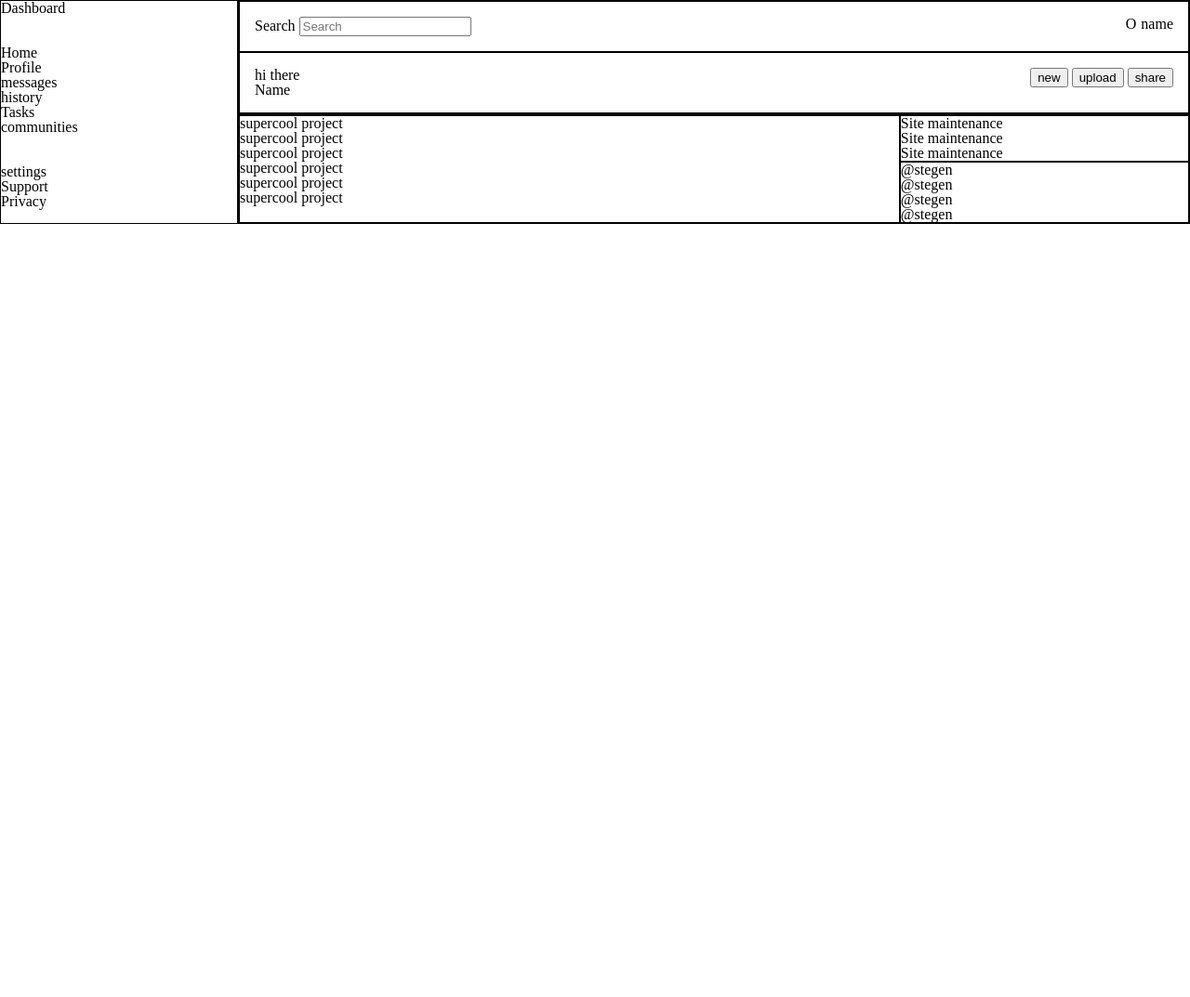
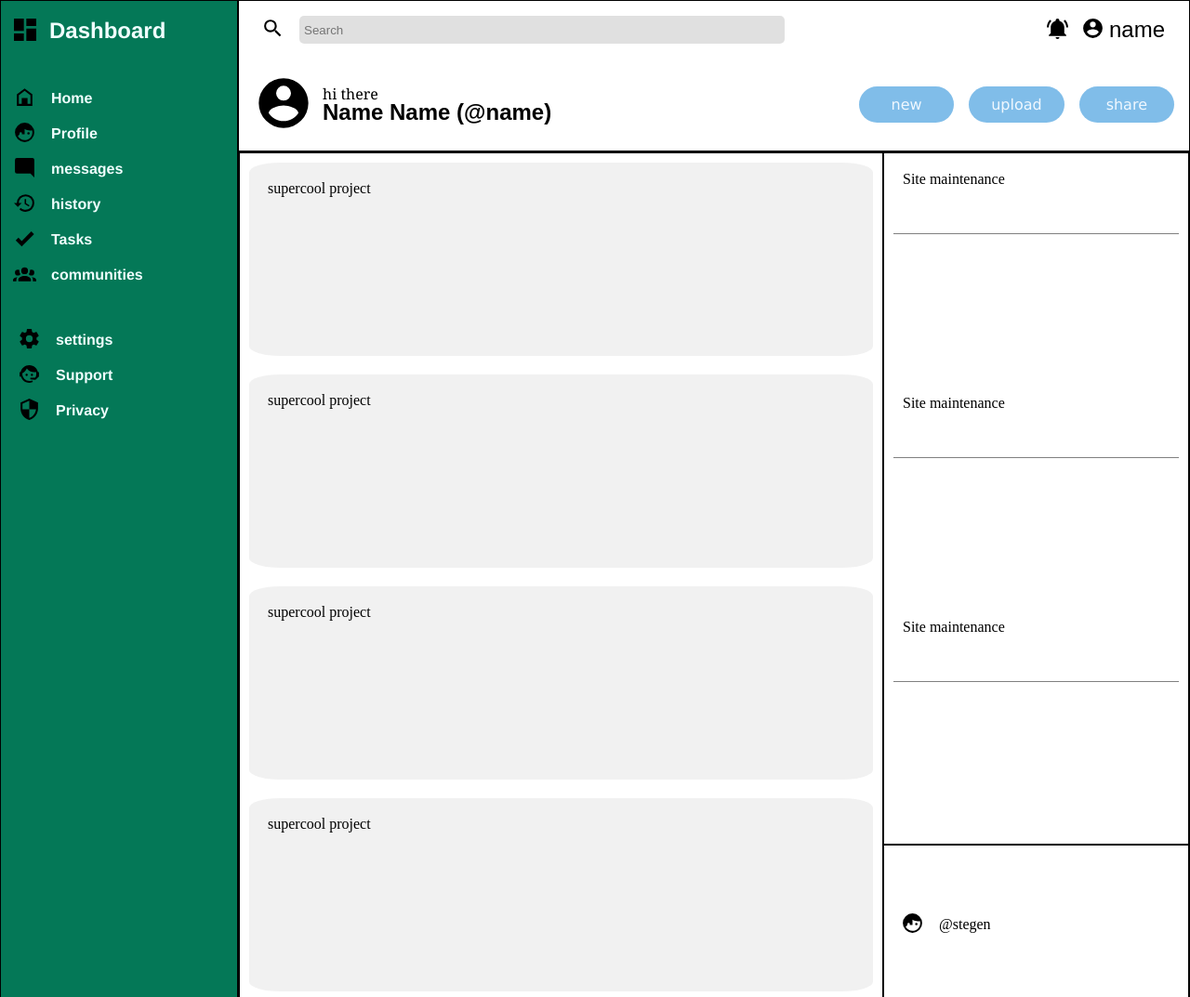
Before and after one commit to nazalnihad/admin_dashboard, a plain HTML site: page index.html in a window 1280 px wide. Shown: the top 1073 px of the page at 93% size. Before the commit the page ends 800 px from the top, so only its background shows below. Drawn offline with Linux system fonts and the light colour scheme.

Commit message:
basic works done , bit more styling and content addition to do

```diff
--- a/index.html
+++ b/index.html
@@ -11,23 +11,31 @@
     <header>
       <div class="search_part">
         <div class="search_bar">
-          <label for="search">Search</label>
+          <label for="search" class="icons">
+            <img src="icons/search.svg" alt="search-icon" />
+          </label>
           <input type="text" placeholder="Search" name="search" id="search" />
         </div>
         <div class="notification">
-          <div class="icon">O</div>
+          <div class="icons">
+            <img src="icons/notification.svg" alt="notification-icon" />
+          </div>
           <div class="account">
-            <div class="profile"></div>
-            <span>name</span>
+            <div class="profile icons">
+              <img src="icons/search_avatar.svg" alt="user-avatar" />
+            </div>
+            <span id="user_name">name</span>
           </div>
         </div>
       </div>
       <div class="intro">
         <div class="intro_left">
-          <div class="profile_logo"></div>
+          <div class="profile_logo">
+            <img src="icons/search_avatar.svg" alt="" />
+          </div>
           <div class="profile_intro">
             <p>hi there</p>
-            <h2>Name</h2>
+            <span>Name Name (@name)</span>
           </div>
         </div>
         <div class="intro_right">
@@ -40,46 +48,66 @@
 
     <div class="sidebar">
       <div class="logo">
-        <div class="sidebar_logo"></div>
-        <h2>Dashboard</h2>
+        <div class="sidebar_logo">
+          <img src="icons/view-dashboard.svg" />
+        </div>
+        <p>Dashboard</p>
       </div>
       <div class="navigation">
         <div class="dashboard_option">
-          <div class="icons"></div>
+          <div class="icons">
+            <img src="icons/home-icon.svg" alt="home-icon" />
+          </div>
           <div class="label">Home</div>
         </div>
         <div class="dashboard_option">
-          <div class="icons"></div>
+          <div class="icons">
+            <img src="icons/profile.svg" alt="profile-icon" />
+          </div>
           <div class="label">Profile</div>
         </div>
         <div class="dashboard_option">
-          <div class="icons"></div>
+          <div class="icons">
+            <img src="icons/message.svg" alt="message-icon" />
+          </div>
           <div class="label">messages</div>
         </div>
         <div class="dashboard_option">
-          <div class="icons"></div>
+          <div class="icons">
+            <img src="icons/history.svg" alt="history-icon" />
+          </div>
           <div class="label">history</div>
         </div>
         <div class="dashboard_option">
-          <div class="icons"></div>
+          <div class="icons">
+            <img src="icons/task.svg" alt="task-icon" />
+          </div>
           <div class="label">Tasks</div>
         </div>
         <div class="dashboard_option">
-          <div class="icons"></div>
+          <div class="icons">
+            <img src="icons/community.svg" alt="community-icon" />
+          </div>
           <div class="label">communities</div>
         </div>
       </div>
       <div class="settings">
         <div class="setting_option">
-          <div class="icon"></div>
+          <div class="icons">
+            <img src="icons/settings.svg" alt="settings-icon" />
+          </div>
           <div class="label">settings</div>
         </div>
         <div class="setting_option">
-          <div class="icon"></div>
+          <div class="icons">
+            <img src="icons/support.svg" alt="support-icon" />
+          </div>
           <div class="label">Support</div>
         </div>
         <div class="setting_option">
-          <div class="icon"></div>
+          <div class="icons">
+            <img src="icons/privacy.svg" alt="privacy-icon" />
+          </div>
           <div class="label">Privacy</div>
         </div>
       </div>
@@ -142,6 +170,7 @@
           </div>
         </div>
       </div>
+
       <div class="announcments">
         <div class="announcment">
           <h2>Site maintenance</h2>
@@ -156,30 +185,39 @@
           <p></p>
         </div>
       </div>
+
       <div class="trendings">
         <div class="trending">
-          <div class="icon"></div>
+          <div class="icons">
+            <img src="icons/profile.svg" alt="" />
+          </div>
           <div class="trending_label">
             <h3>@stegen</h3>
             <p></p>
           </div>
         </div>
         <div class="trending">
-          <div class="icon"></div>
+          <div class="icons">
+            <img src="icons/profile.svg" alt="" />
+          </div>
           <div class="trending_label">
             <h3>@stegen</h3>
             <p></p>
           </div>
         </div>
         <div class="trending">
-          <div class="icon"></div>
+          <div class="icons">
+            <img src="icons/profile.svg" alt="" />
+          </div>
           <div class="trending_label">
             <h3>@stegen</h3>
             <p></p>
           </div>
         </div>
         <div class="trending">
-          <div class="icon"></div>
+          <div class="icons">
+            <img src="icons/profile.svg" alt="" />
+          </div>
           <div class="trending_label">
             <h3>@stegen</h3>
             <p></p>
--- a/style.css
+++ b/style.css
@@ -34,6 +34,15 @@ main{
 	display: grid;
 	grid-template-columns: 1fr 4fr;
 }
+html,
+body {
+  height: 100%;
+}
+
+/* -------------------------------- */
+/* header */
+/* -------------------------------- */
+
 header{
 	grid-column: 2/5;
 	grid-row: 1/2;
@@ -42,22 +51,138 @@ header{
 .search_part,.intro{
 	display: flex;
 	justify-content: space-between;
+	align-items: center;
 	padding: 1rem;
-	border: 1px solid black;
-
+	/* border: 1px solid black; */
+}
+.search_bar{
+	display: flex;
+	align-items: center;
+	gap: 1rem;
+}
+.search_bar input{
+	padding: 5px;
+	width: 40vw;
+	height: 2.5vh;
+	border-radius: 5px;
+	border: 1px none;
+	background-color: rgba(210, 210, 210, 0.686);
+}
+.account{
+	display: flex;
+	align-items: center;
+	gap: 5px;
+}
+.account span{
+	font-size: 1.5rem;
+	font-family: Arial, Helvetica, sans-serif;
 }
 header .notification{
 	display: flex;
+	align-items: center;
 	gap: 5px;
+	padding-right: 10px;
 }
+
+.intro_left{
+	display: flex;
+	align-items: center;
+	gap: 10px;
+}
+.intro_left .profile_logo{
+	width: 4rem;
+}
+.profile_intro p{
+	font-size: 1rem;
+	font-family:Cambria, Cochin, Georgia, Times, 'Times New Roman', serif;
+}
+.profile_intro span{
+	font-size: 1.5rem;
+	font-weight: bold;
+	font-family:Arial, Helvetica, sans-serif
+}
+.intro_right{
+	display: flex;
+	gap: 1rem;
+	align-items: center;
+}
+.intro_right button{
+	font-size: 1rem;
+	width: 8vw;
+	border-radius: 20px;
+	border: none;
+	padding: 10px;
+	background-color:rgba(123, 187, 233, 0.956);
+	color: aliceblue;
+	font-weight:500;
+	font-family:Verdana, Geneva, Tahoma, sans-serif;
+	cursor: pointer;
+}
+/* ---------------------------------------------------------- */
+
+
+/* -------------------------------- */
+/* sidebar */
+/* -------------------------------- */
+
 .sidebar{
+	/* padding: 10px; */
 	grid-column: 1/2;
 	grid-row: 1/5;
 	border: 1px solid black;
 	display: flex;
 	flex-direction: column;
 	gap: 2rem;
+	background-color: #047857;
+	font-family: Helvetica, sans-serif;
+	font-weight: bold;
+	color: azure;
+
 }
+.logo{
+	padding-top: 10px;
+	display: flex;
+	align-items: center;
+}
+.logo p{
+	font-size: 1.5rem;
+	padding: 10px;
+	display: flex;
+	align-items: center;
+}
+.sidebar_logo{
+	width: 2rem;
+	padding-left: 10px;
+}
+.dashboard_option{
+	display: flex;
+	align-items: center;
+	gap: 1rem;
+	padding: 5px;
+}
+.setting_option{
+	display: flex;
+	align-items: center;
+	gap: 1rem;
+	padding-left: 10px;
+	padding-top: 5px;
+	padding-bottom: 5px;
+	/* padding: 5px; */
+}
+.dashboard_option:hover,.setting_option:hover{
+	background-color: #6eb4b4b2;
+	cursor: pointer;
+}
+.icons img{
+	width: 25px;
+	padding-left:0.5rem ;
+}
+/* ------------------------------------------------------ */
+
+
+/* ------------------------------------------------------- */
+/* Main content */
+/* -------------------------------------------------------- */
 .content{
 	grid-column: 2/5;
 	grid-row: 2/5;
@@ -65,17 +190,53 @@ header .notification{
 	display: grid;
 }
 .projects{
+	display: grid;
+	grid-template-columns: repeat(auto-fit, minmax(350px, 1fr));
+	gap: 20px;
+	padding: 10px;
 	grid-column: 1/4;
 	grid-row: 1/5;
 	border: 1px solid black;
 }
+  .project {
+	background-color: #f1f1f1;
+	width: auto;
+	height: 21vh;
+	padding: 20px;
+	border-radius: 5%;
+  }
+
+/* ---------------------------------------------------------- */
+
+/* --------------------------------------------------------- */
+/* Announcment */
+/* --------------------------------------------------------- */
 .announcments{
+	padding: 10px;
 	grid-column: 4/5;
 	grid-row: 1/3;
+	display: grid;
+	grid-template-columns: repeat(auto-fit, minmax(200px, 1fr));
 	border: 1px solid black;
 }
+.announcment{
+	/* width: auto; */
+	height: 7vh;
+	padding: 10px;
+	border-bottom: 1px solid gray;
+}
+
+/* -------------------------------------------------------- */
 .trendings{
+	padding: 10px;
 	grid-row: 3/5;
 	grid-column: 4/5;
 	border: 1px solid black;
+	display: grid;
+	grid-auto-columns: repeat(auto-fit,minmax(20px,1fr));
 }
+.trending{
+	display: flex;
+	align-items: center;
+	gap: 1rem;
+}
```
Also changed, not shown: icons/community.svg (added), icons/history.svg (added), icons/home-icon.svg (added), icons/message.svg (added), icons/notification.svg (added), icons/privacy.svg (added), icons/profile.svg (added), icons/search.svg (added), icons/search_avatar.svg (added), icons/settings.svg (added), icons/support.svg (added), icons/task.svg (added), icons/view-dashboard.svg (added).
